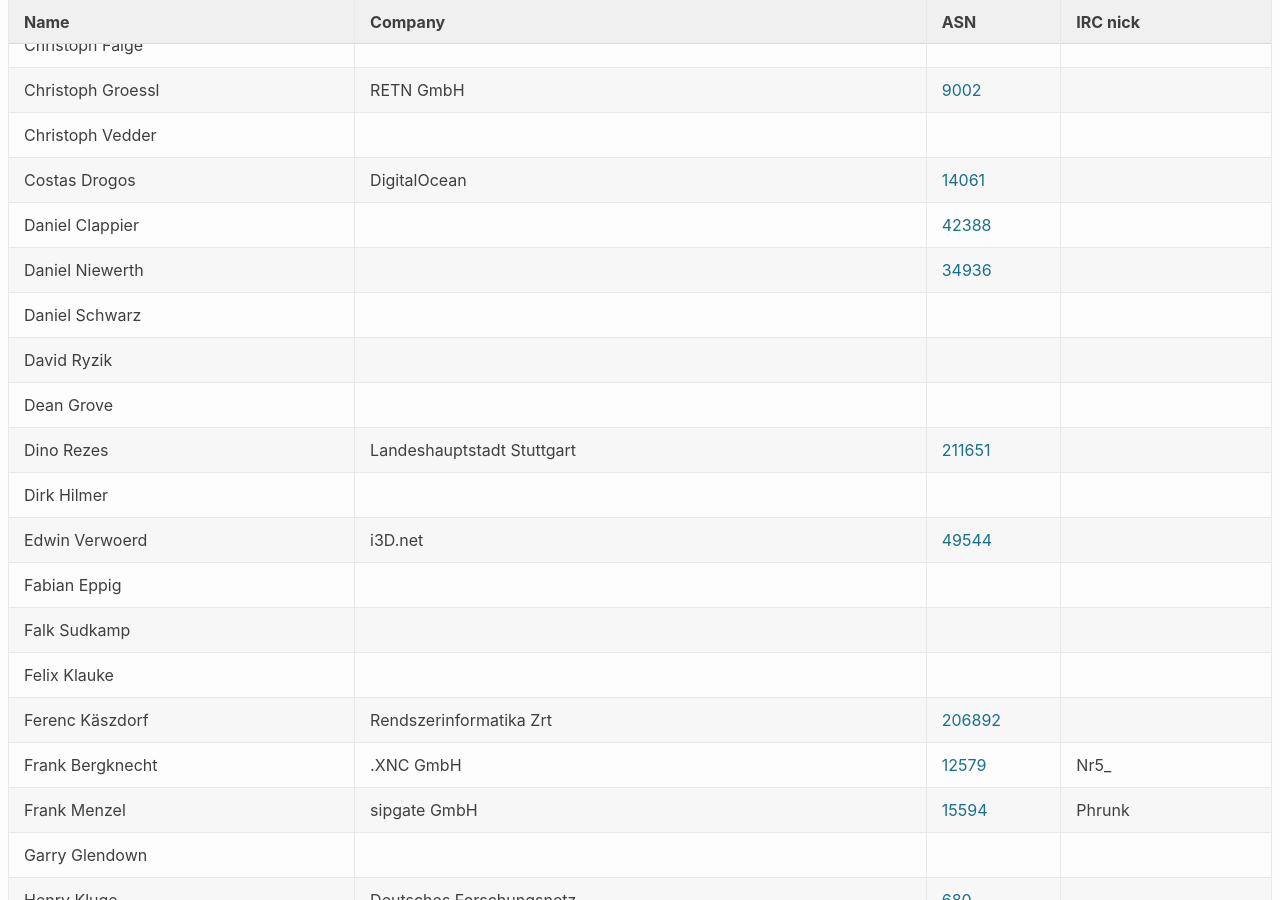
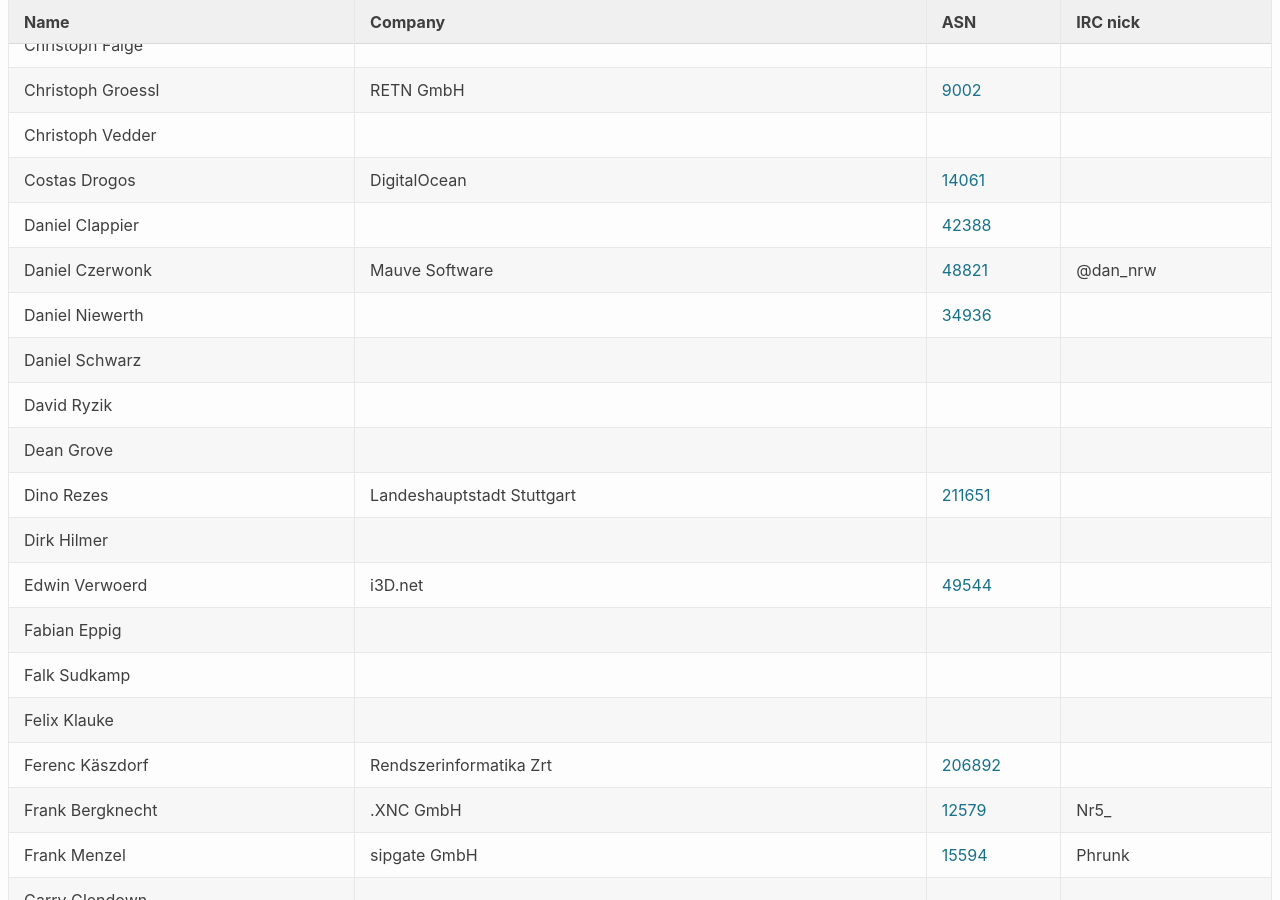
Before and after one commit to denog/pretix-attendeelist, a Jekyll site: the page built from denog14/index.md, in a window 1280 px wide and 900 px high, scrolled down 12084 px. Built offline with Jekyll 4.4.1, drawn with Linux system fonts in a browser that asks for light colours.

Commit message:
Latest data: Thu Oct 27 08:53:46 UTC 2022

```diff
--- a/_data/attendees_denog14_remote.json
+++ b/_data/attendees_denog14_remote.json
@@ -88,6 +88,12 @@
     "company": null,
     "irc": null,
     "asn": "42388"
+  },
+  {
+    "name": "Daniel Czerwonk",
+    "company": "Mauve Software",
+    "irc": "@dan_nrw",
+    "asn": "48821"
   },
   {
     "name": "Daniel Niewerth",
@@ -547,13 +553,13 @@
   },
   {
     "name": "Robert Leichssenring",
-    "company": "DE-CIX",
+    "company": null,
     "irc": null,
     "asn": "6695"
   },
   {
     "name": "Robert Leichssenring",
-    "company": null,
+    "company": "DE-CIX",
     "irc": null,
     "asn": "6695"
   },
```
